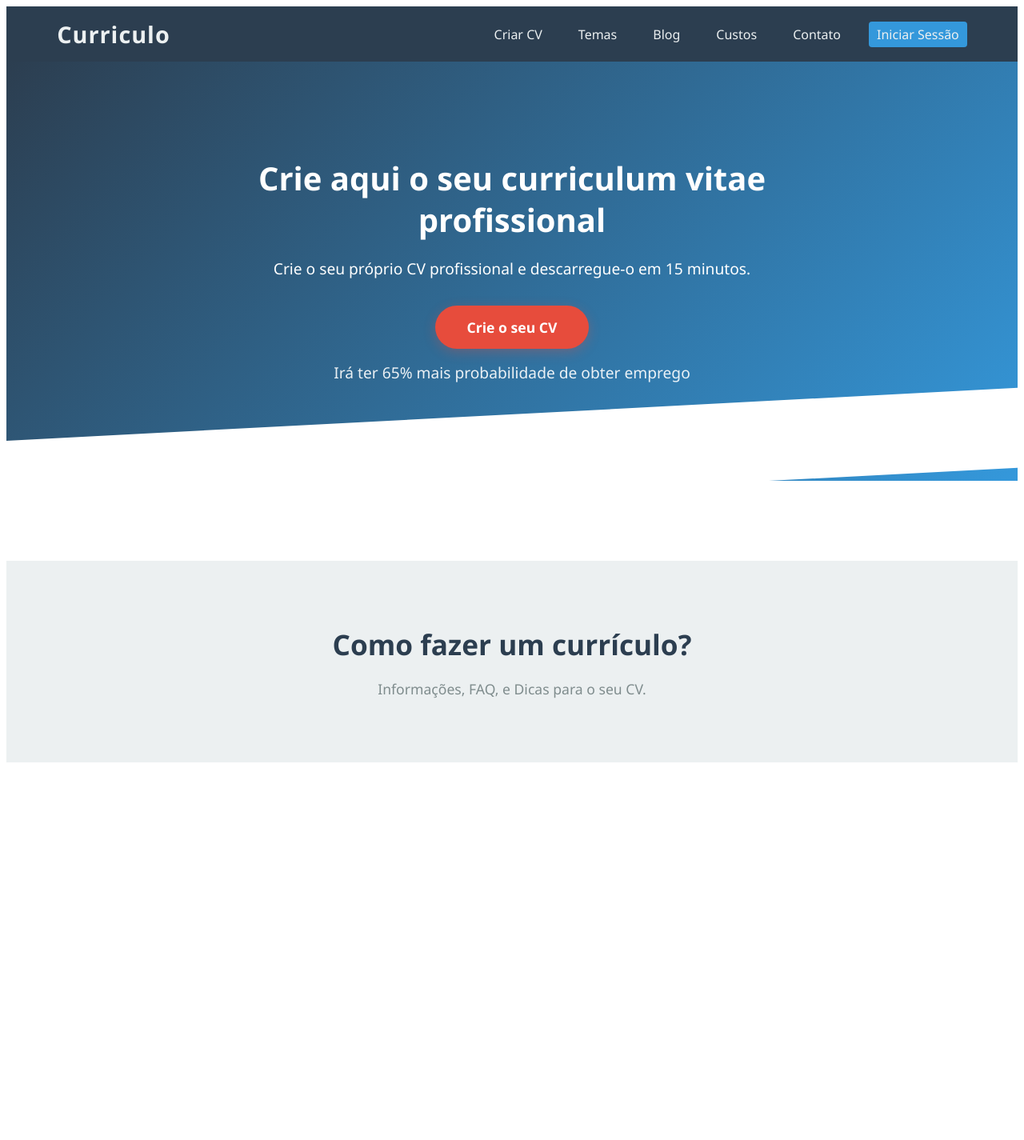
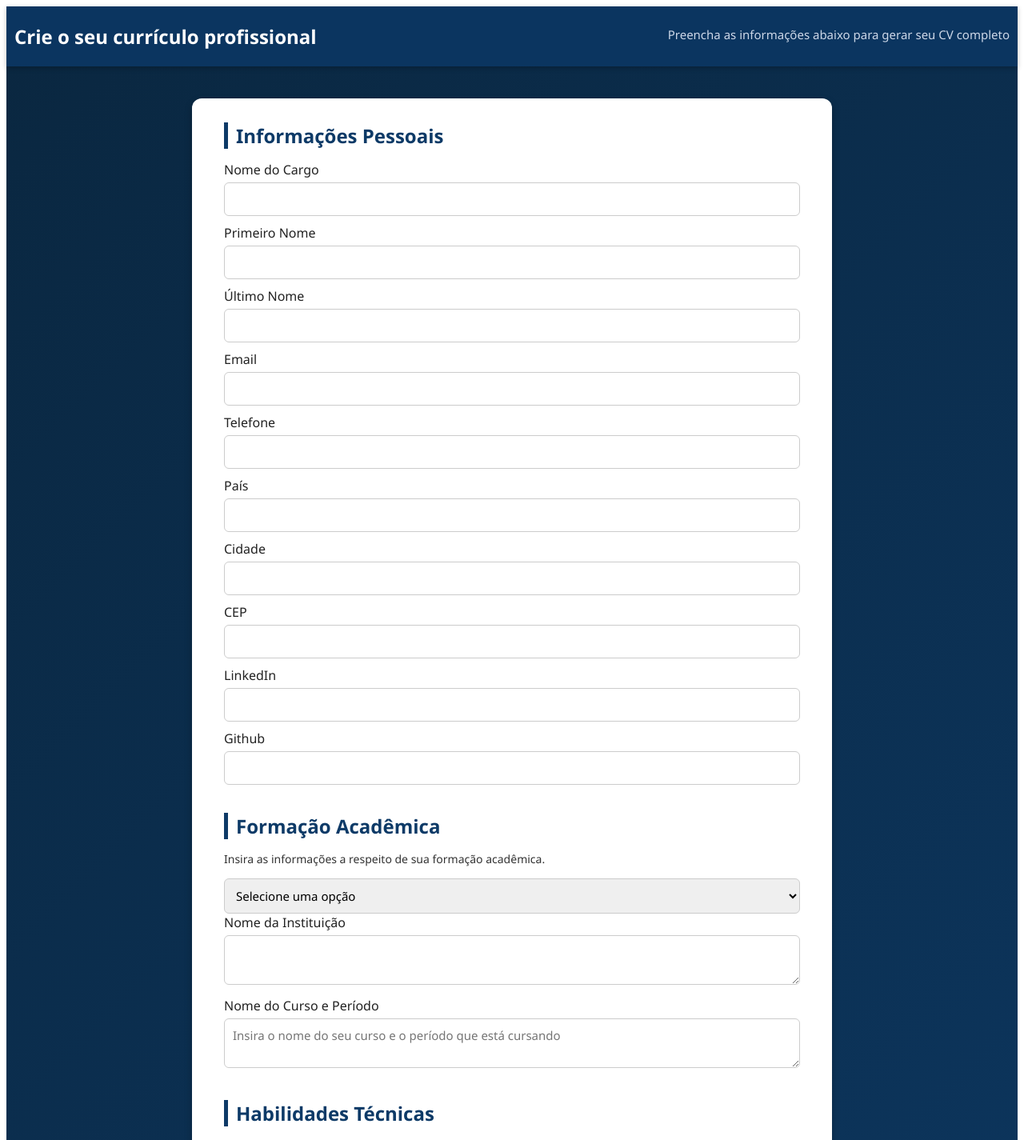
Before and after one commit to Angelogarciap/CurriculoExpress, an Angular app: page / in a window 1280 px wide. Shown: the top 1425 px of the page at 80% size. Before the commit the page ends 961 px from the top, so only its background shows below. Built offline with nearby package versions, Linux system fonts and the light colour scheme.

Commit message:
Add formatacao formulario

```diff
--- a/package.json
+++ b/package.json
@@ -32,6 +32,7 @@
     "@angular/router": "^20.3.0",
     "@angular/ssr": "^20.3.1",
     "express": "^5.1.0",
+    "npm": "^11.6.2",
     "rxjs": "~7.8.0",
     "tslib": "^2.3.0",
     "zone.js": "~0.15.0"
--- a/src/app/pages/home/home.html
+++ b/src/app/pages/home/home.html
@@ -1,25 +1,215 @@
-<header>
-  <div class="logo">Curriculo</div>
-  <nav>
-    <ul>
-      <li><a href="#">Criar CV</a></li>
-      <li><a href="#">Temas</a></li>
-      <li><a href="#">Blog</a></li>
-      <li><a href="#">Custos</a></li>
-      <li><a href="#">Contato</a></li>
-      <li><a href="#" class="login">Iniciar Sessão</a></li>
-    </ul>
-  </nav>
-</header>
+<!DOCTYPE html>
+<html lang="pt-BR">
+<head>
+  <meta charset="UTF-8" />
+  <meta name="viewport" content="width=device-width, initial-scale=1.0" />
+  <title>Currículo Express</title>
 
-<section class="hero">
-  <h1>Crie aqui o seu curriculum vitae profissional</h1>
-  <p>Crie o seu próprio CV profissional e descarregue-o em 15 minutos.</p>
-  <a href="#" class="btn">Crie o seu CV</a>
-  <p class="subtexto">Irá ter 65% mais probabilidade de obter emprego</p>
-</section>
+  <style>
+    body {
+      font-family: "Segoe UI", Arial, sans-serif;
+      background: linear-gradient(135deg, #0a2740, #0d3a67);
+      color: #fff;
+      margin: 0;
+      padding: 0;
+    }
 
-<section class="info">
-  <h2>Como fazer um currículo?</h2>
-  <p>Informações, FAQ, e Dicas para o seu CV.</p>
-</section>
+    /* Barra superior */
+    header {
+      background-color: #0b3560;
+      color: #fff;
+      text-align: center;
+      padding: 20px 10px;
+      box-shadow: 0 2px 6px rgba(0, 0, 0, 0.25);
+      position: sticky;
+      top: 0;
+      z-index: 100;
+    }
+
+    header h1 {
+      font-size: 24px;
+      margin: 0;
+    }
+
+    header p {
+      font-size: 15px;
+      margin-top: 5px;
+      color: #cdd8e8;
+    }
+
+    /* Container principal */
+    .container {
+      width: 90%;
+      max-width: 800px;
+      margin: 40px auto;
+      background: #fff;
+      color: #222;
+      border-radius: 12px;
+      padding: 30px 40px;
+      box-shadow: 0 4px 10px rgba(0, 0, 0, 0.25);
+    }
+
+    h2 {
+      color: #0d3a67;
+      border-left: 5px solid #0d3a67;
+      padding-left: 10px;
+      margin-bottom: 15px;
+    }
+
+    label {
+      display: block;
+      margin-bottom: 10px;
+      font-weight: 500;
+    }
+
+    input,
+    select,
+    textarea {
+      width: 100%;
+      padding: 10px;
+      margin-top: 5px;
+      border: 1px solid #ccc;
+      border-radius: 6px;
+      font-size: 15px;
+    }
+
+    textarea {
+      resize: vertical;
+      min-height: 60px;
+    }
+
+    button {
+      background-color: #0d6efd;
+      border: none;
+      color: white;
+      padding: 10px 20px;
+      border-radius: 6px;
+      cursor: pointer;
+      margin-top: 10px;
+      font-size: 15px;
+    }
+
+    button:hover {
+      background-color: #094db8;
+    }
+
+    p {
+      margin-top: 0;
+      margin-bottom: 10px;
+      font-size: 14px;
+      color: #333;
+    }
+
+    .section {
+      margin-bottom: 35px;
+    }
+
+    ul {
+      list-style: none;
+      padding: 0;
+    }
+
+    footer {
+      text-align: center;
+      color: #fff;
+      margin-top: 40px;
+      font-size: 14px;
+      opacity: 0.85;
+      padding: 15px 0;
+    }
+  </style>
+</head>
+
+<body>
+
+  <header>
+    <h1>Crie o seu currículo profissional</h1>
+    <p>Preencha as informações abaixo para gerar seu CV completo</p>
+  </header>
+
+  <div class="container">
+
+    <!-- Informações Pessoais -->
+    <div class="section">
+      <h2>Informações Pessoais</h2>
+      <div class="personal-info">
+        <label>Nome do Cargo <input type="text" /></label>
+        <label>Primeiro Nome <input type="text" /></label>
+        <label>Último Nome <input type="text" /></label>
+        <label>Email <input type="text" /></label>
+        <label>Telefone <input type="text" /></label>
+        <label>País <input type="text" /></label>
+        <label>Cidade <input type="text" /></label>
+        <label>CEP <input type="text" /></label>
+        <label>LinkedIn <input type="text" /></label>
+        <label>Github <input type="text" /></label>
+      </div>
+    </div>
+
+    <!-- Formação Acadêmica -->
+    <div class="section">
+      <h2>Formação Acadêmica</h2>
+      <p>Insira as informações a respeito de sua formação acadêmica.</p>
+
+      <select>
+        <option value="">Selecione uma opção</option>
+        <option value="ensino-medio-incompleto">Ensino Médio Incompleto</option>
+        <option value="ensino-medio-andamento">Ensino Médio (Em Andamento)</option>
+        <option value="ensino-medio-completo">Ensino Médio Completo</option>
+        <option value="ensino-superior-incompleto">Ensino Superior Incompleto</option>
+        <option value="ensino-superior-andamento">Ensino Superior (Em Andamento)</option>
+        <option value="ensino-superior-completo">Ensino Superior Completo</option>
+      </select>
+
+      <label>Nome da Instituição <textarea></textarea></label>
+      <label>Nome do Curso e Período <textarea placeholder="Insira o nome do seu curso e o período que está cursando"></textarea></label>
+    </div>
+
+    <!-- Habilidades Técnicas -->
+    <div class="section">
+      <h2>Habilidades Técnicas</h2>
+      <ul>
+        <label>Nome do Curso
+          <input type="text" />
+          <textarea placeholder="Descreva o que aprendeu durante o período do curso, nome da instituição e ano de conclusão"></textarea>
+        </label>
+        <button>Adicionar certificação</button>
+      </ul>
+    </div>
+
+    <!-- Projetos Acadêmicos -->
+    <div class="section">
+      <h2>Projetos Acadêmicos</h2>
+      <p>Mostre sua experiência em projetos acadêmicos! Desejável utilizar marcadores para destacar as experiências.</p>
+      <ul>
+        <label>Título do Projeto <input type="text" /></label>
+        <textarea placeholder="Descreva suas funções no projeto"></textarea>
+        <button>Adicionar projeto</button>
+      </ul>
+    </div>
+
+    <!-- Experiência Profissional -->
+    <div class="section">
+      <h2>Experiência Profissional</h2>
+      <p>Mostre sua experiência relevante (durante os últimos 10 anos). Desejável utilizar marcadores para destacar as experiências.</p>
+      <ul>
+        <label>Nome da Empresa <input type="text" /></label>
+        <p>Descreva suas funções e o que aprendeu no cargo</p>
+        <textarea></textarea>
+        <button>Adicionar experiência</button>
+      </ul>
+    </div>
+
+    <!-- Informações Adicionais -->
+    <div class="section">
+      <h2>Informações Adicionais</h2>
+      <ul>
+        <textarea placeholder="Informe sobre suas qualidades e formações adjacentes"></textarea>
+        <button>Adicionar informações</button>
+      </ul>
+    </div>
+  </div>
+
+  <footer>© 2025 Currículo Express — Todos os direitos reservados</footer>
+</body>
+</html>
```
Also changed, not shown: 1 other file (tests, documents, lock files or other folders).
